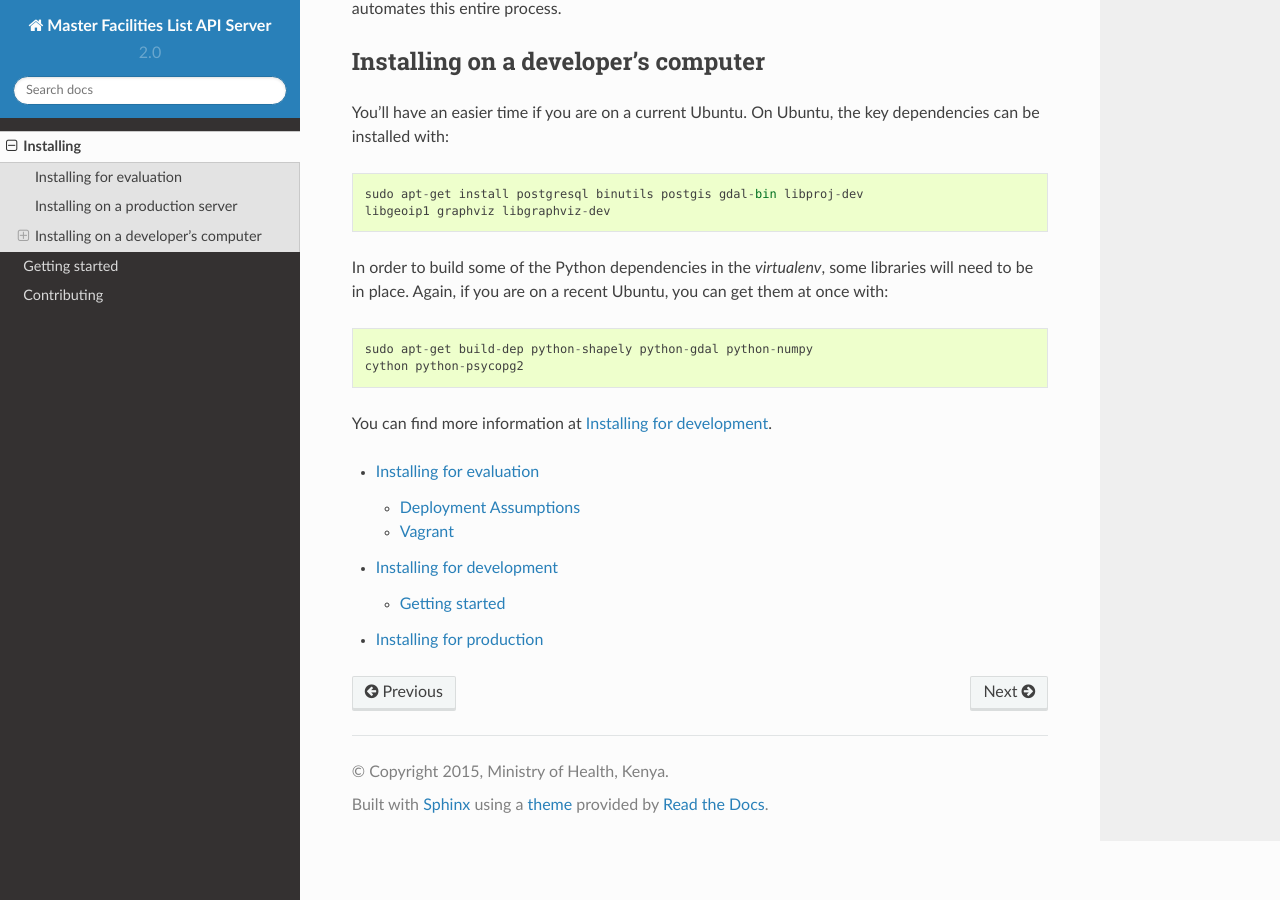
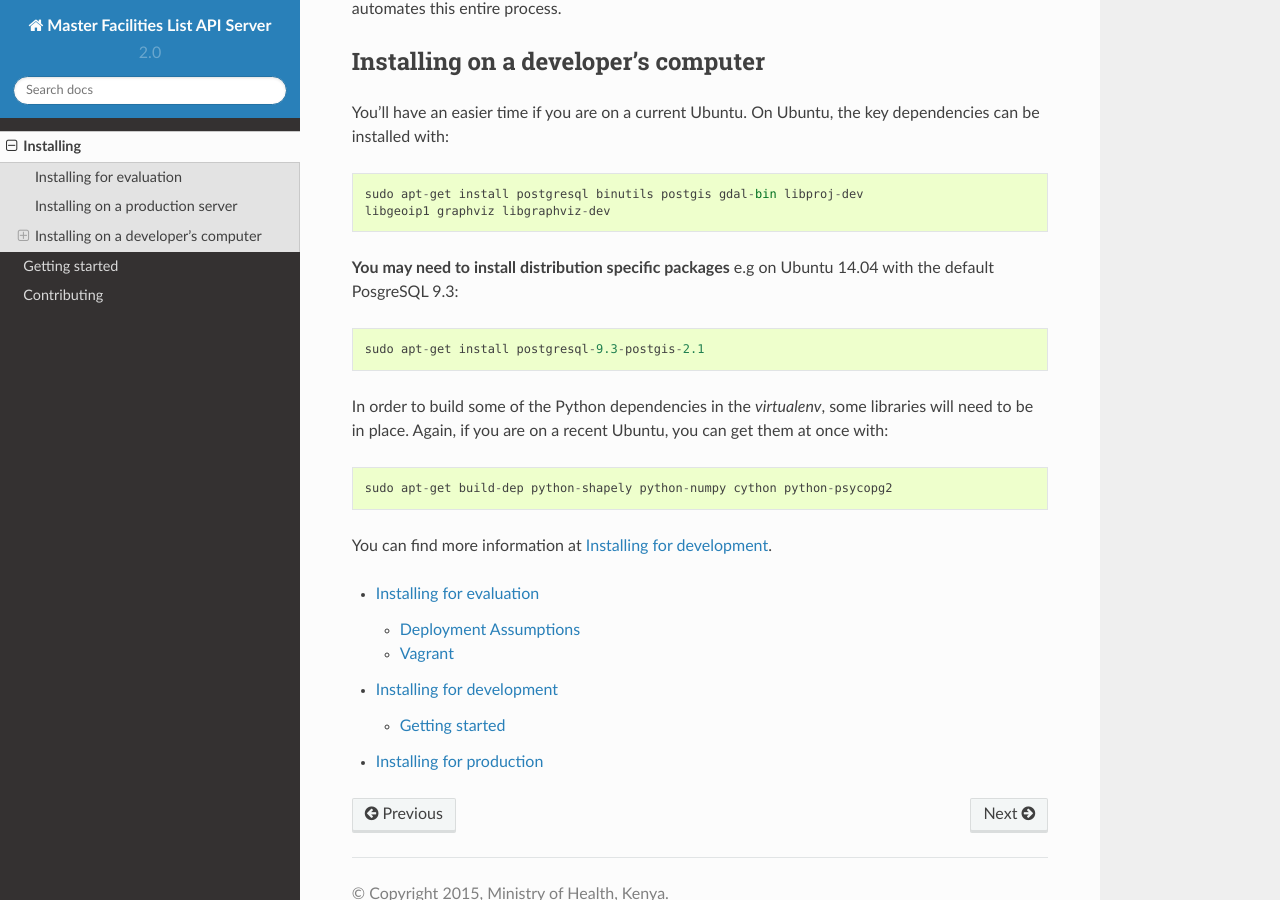
Before and after one commit to MasterFacilityList/mfl_api, a Sphinx documentation site: the page built from docs/installing/index.rst, in a window 1280 px wide and 900 px high, scrolled down 781 px. Built offline with Sphinx 7.4.7 and the Read the Docs theme 2.0.0, drawn with Linux system fonts in a browser that asks for light colours.

Commit message:
Fixes for installation instructions in docs

```diff
--- a/docs/installing/index.rst
+++ b/docs/installing/index.rst
@@ -49,14 +49,20 @@ key dependencies can be installed with:
     sudo apt-get install postgresql binutils postgis gdal-bin libproj-dev
     libgeoip1 graphviz libgraphviz-dev
 
+**You may need to install distribution specific packages** e.g on Ubuntu 14.04
+with the default PosgreSQL 9.3:
+
+::
+
+    sudo apt-get install postgresql-9.3-postgis-2.1
+
 In order to build some of the Python dependencies in the `virtualenv`, some
 libraries will need to be in place. Again, if you are on a recent Ubuntu, you
 can get them at once with:
 
 ::
 
-    sudo apt-get build-dep python-shapely python-gdal python-numpy
-    cython python-psycopg2
+    sudo apt-get build-dep python-shapely python-numpy cython python-psycopg2
 
 You can find more information at :doc:`developer_install`.
 
```
